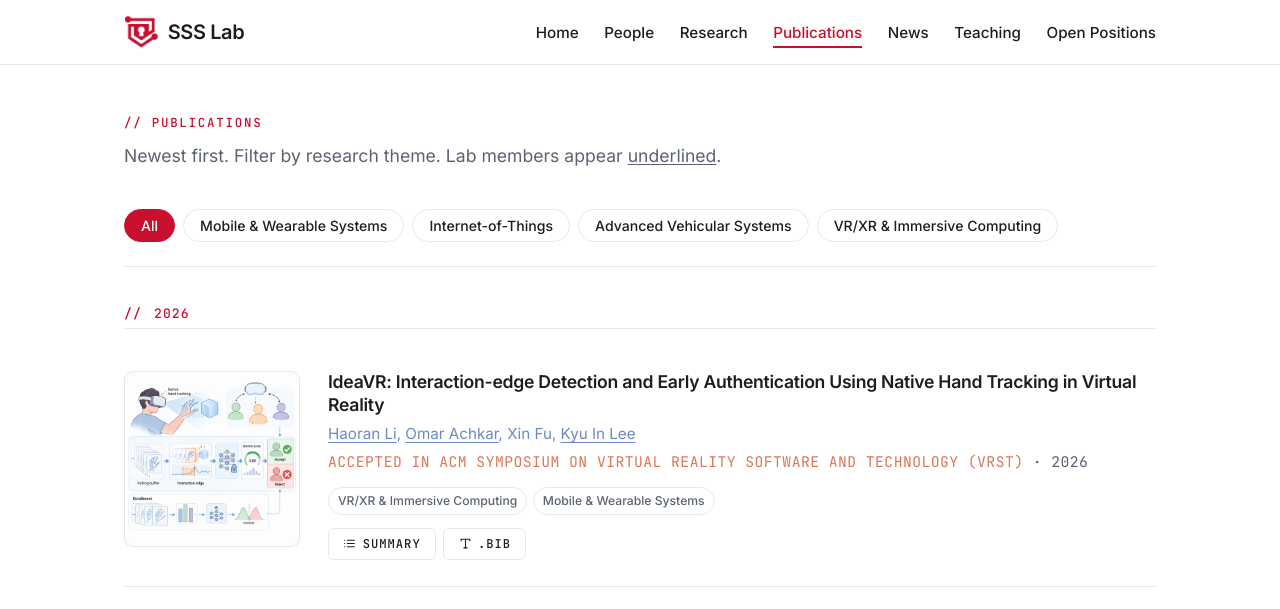
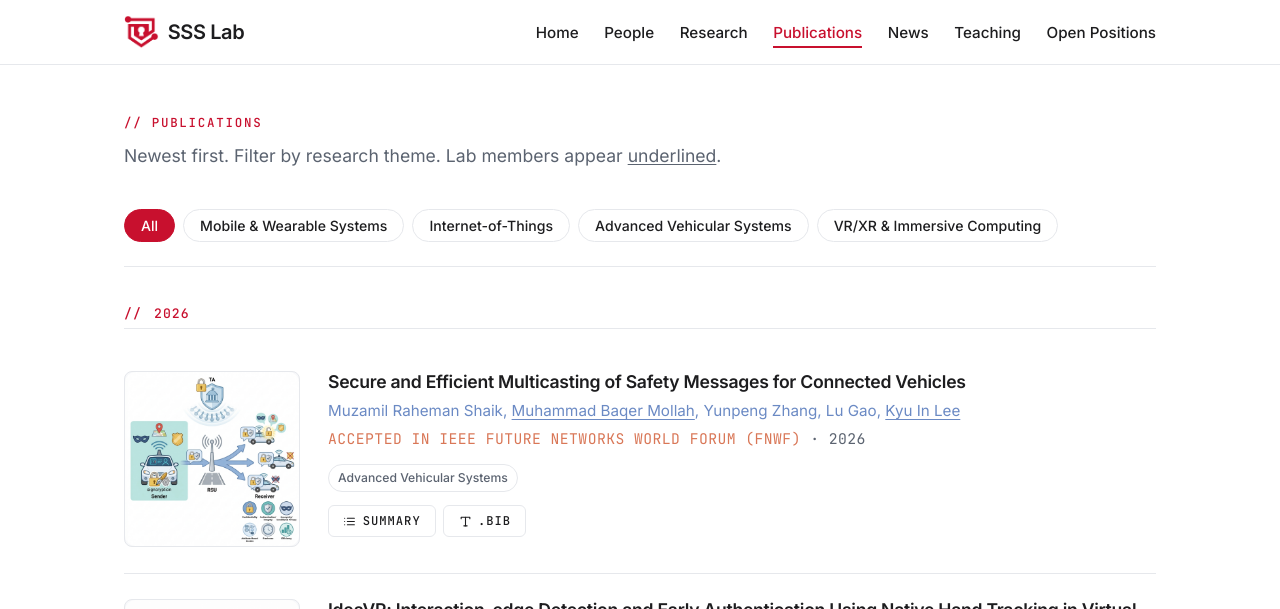
Before and after one commit to UH-SSS-Lab/uhssslab, a Jekyll site: the page built from publications.html, in a window 1280 px wide and 900 px high, cut to the strip 0-609 px from the top of the window. Built offline with Jekyll 4.4.1, drawn with Linux system fonts in a browser that asks for light colours; part of the change alters nothing that is shown.

Commit message:
Add FNWF '26 safety-message multicasting publication and news item
Co-Authored-By: Claude Opus 5.5 <noreply@anthropic.com>
Claude-Session: https://claude.ai/code/session_01H6NjVFHdtjPHzxj3d1Lc6e

```diff
--- a/_data/news.yml
+++ b/_data/news.yml
@@ -1,6 +1,9 @@
 # Lab news. Newest first.
 # `date` is the display label (Month YYYY).
 # `body` is HTML; you can include <a> tags inline.
+
+- date: Oct 2026
+  body: 'New <a href="/publications/">paper</a> from Muzamil and Baqer on secure multicasting of safety messages for connected vehicles accepted at Future Networks World Forum (<a href="https://fnwf2026.ieee.org/" target="_blank" rel="noopener">IEEE FNWF &rsquo;26</a>) in Lisbon.'
 
 - date: Sep 2026
   body: 'New <a href="/publications/">paper</a> from Haoran and Omar accepted at Virtual Reality Software and Technology (<a href="https://vrst.acm.org/vrst2026/" target="_blank" rel="noopener">ACM VRST &rsquo;26</a>).'
--- a/_data/publications.yml
+++ b/_data/publications.yml
@@ -6,6 +6,38 @@
 # Available: mobile-wearable, iot, vehicles, vr-xr.
 
 # ===== 2026 =====
+
+- title: "Secure and Efficient Multicasting of Safety Messages for Connected Vehicles"
+  authors: "Muzamil Raheman Shaik, <strong>Muhammad Baqer Mollah</strong>, Yunpeng Zhang, Lu Gao, <strong>Kyu In Lee</strong>"
+  venue: Accepted in IEEE Future Networks World Forum (FNWF)
+  year: 2026
+  themes: [vehicles]
+  figure: /assets/img/pubs/26_SafetyMulticast_FNWF.png
+  pdf: ""
+  doi: ""
+  dataset: ""
+  bibtex: |
+    @inproceedings{safetymulticast2026,
+      title     = {Secure and Efficient Multicasting of Safety Messages for Connected Vehicles},
+      author    = {Shaik, Muzamil Raheman and Mollah, Muhammad Baqer and Zhang, Yunpeng and Gao, Lu and Lee, Kyu In},
+      booktitle = {IEEE Future Networks World Forum (FNWF)},
+      year      = {2026},
+      note      = {To appear}
+    }
+  abstract: >-
+    Safety-critical V2X messages such as collision warnings and road-hazard alerts must
+    be multicast quickly while remaining confidential, authentic, and restricted to the
+    right receivers, yet conventional designs handle encryption and signatures as separate
+    costly steps. This work proposes a ciphertext-policy attribute-based signcryption (CP-ABSC)
+    scheme in which a sender vehicle encrypts and signs a safety message in a single logical
+    step under an access policy over vehicle attributes such as role, location, and trust
+    level, so only authorized vehicles can decrypt and verify it as it is relayed through
+    RSUs. Embedded timestamps provide freshness against replay, and a trusted authority
+    enables conditional privacy through pseudonymous credentials. Evaluated with the Charm
+    library on SS512 and MNT159 pairing curves for a lane-closure scenario, the scheme
+    significantly reduces computational overhead compared with a standalone attribute-based
+    encryption plus BLS signature baseline, keeping it practical for real-time safety
+    applications.
 
 - title: "IdeaVR: Interaction-edge Detection and Early Authentication Using Native Hand Tracking in Virtual Reality"
   authors: "<strong>Haoran Li</strong>, <strong>Omar Achkar</strong>, Xin Fu, <strong>Kyu In Lee</strong>"
```
Also changed, not shown: assets/img/pubs/26_SafetyMulticast_FNWF.png (added).
